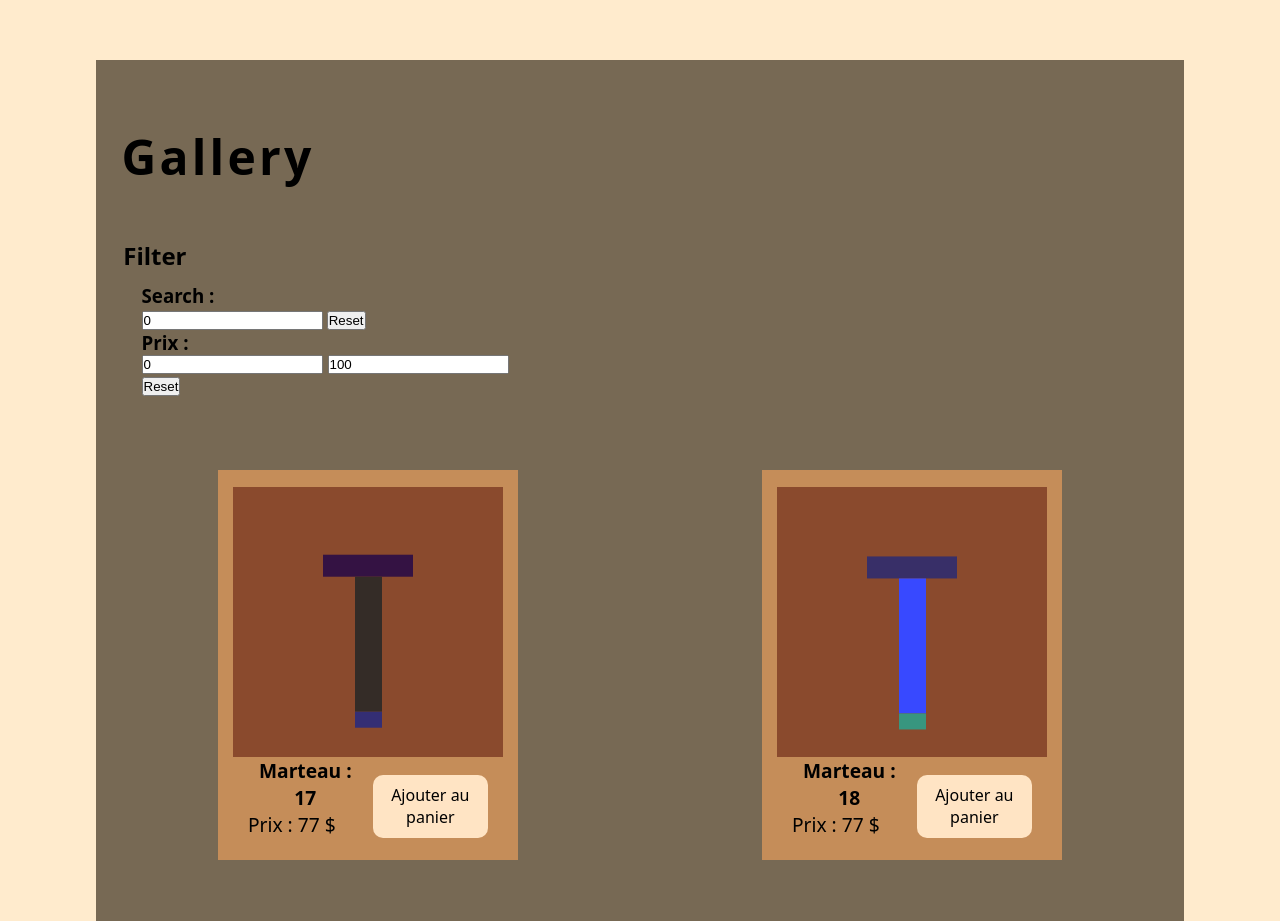
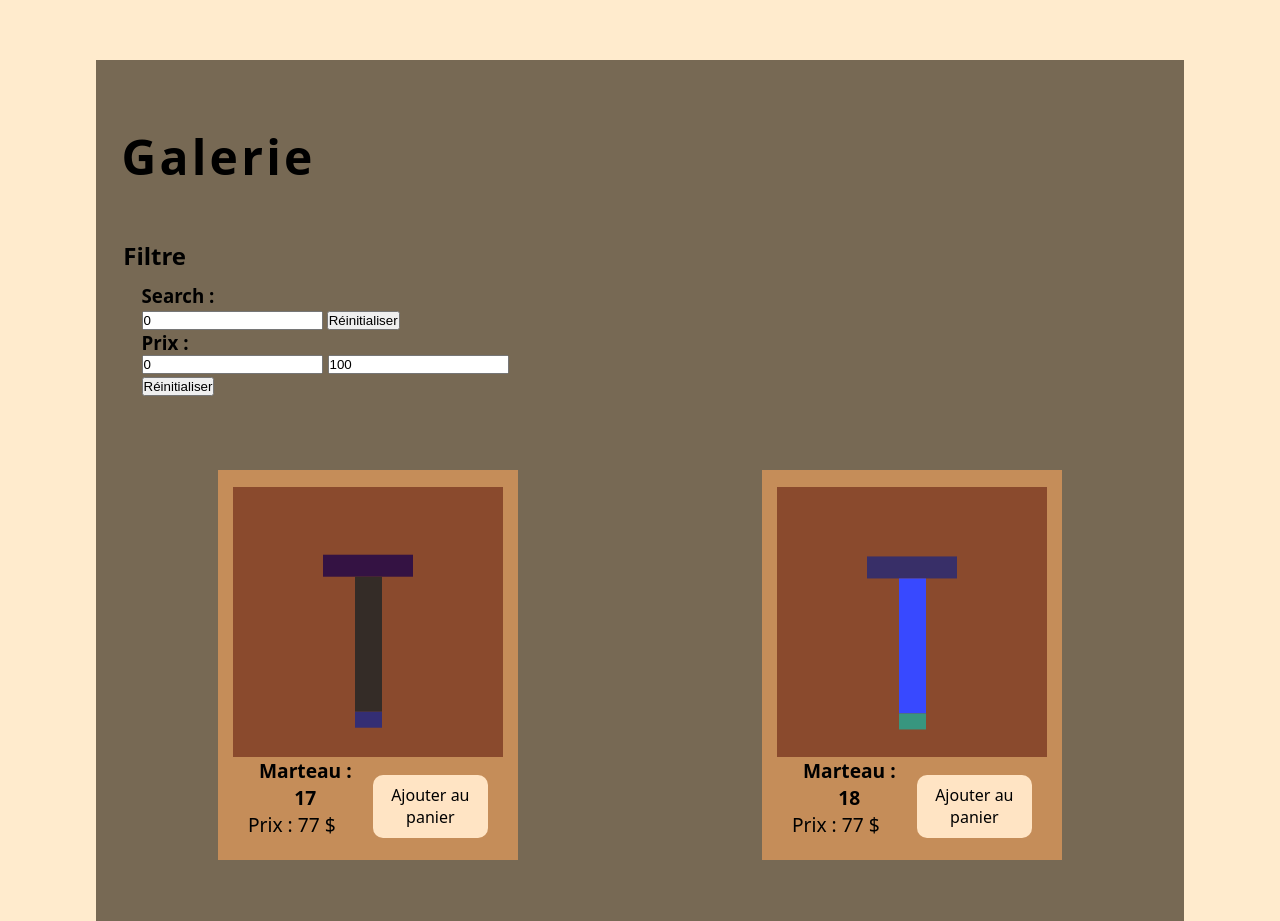
Before and after one commit to PrysmaLlama/TP2_KCharbonneau_DDavid_DSamy, a website built with Vite: page Gallery.html in a window 1280 px wide. Shown: the part 2000-2921 px from the top of the page. Built offline with nearby package versions, Linux system fonts and the light colour scheme.

Commit message:
Corrigier Francais

```diff
--- a/Gallery.html
+++ b/Gallery.html
@@ -36,16 +36,16 @@
 
       <section class="gallery" id="gallery">
 
-        <div class="galleryTitle"><h1 class="galleryH1">Gallery</h1></div>
+        <div class="galleryTitle"><h1 class="galleryH1">Galerie</h1></div>
 
 
         <div class="filter">
           <div class="filterHolder">
-            <h2>Filter</h2>
+            <h2>Filtre</h2>
             <div class="search">
               <h3 class="hammerSearchName" id="hammerSearchName">Search : </h3>
               <input type="number" name="hammerSearch" class="hammerSearch" value="0">
-              <button id="resetSearch">Reset</button>
+              <button id="resetSearch">Réinitialiser</button>
             </div>
             <div class="search">
               <h3 class="hammerSearchName" id="priceRangeName">Prix : </h3>
@@ -53,7 +53,7 @@
                 <input type="number" name="hammerPrice" class="hammerSearch" id="priceRange" value="0">
                 <input type="number" name="hammerPrice" class="hammerSearch" id="priceRangeInput" value="100">
               </div>
-              <button id="resetPriceRange">Reset</button>
+              <button id="resetPriceRange">Réinitialiser</button>
             </div>
 
           </div>
```
